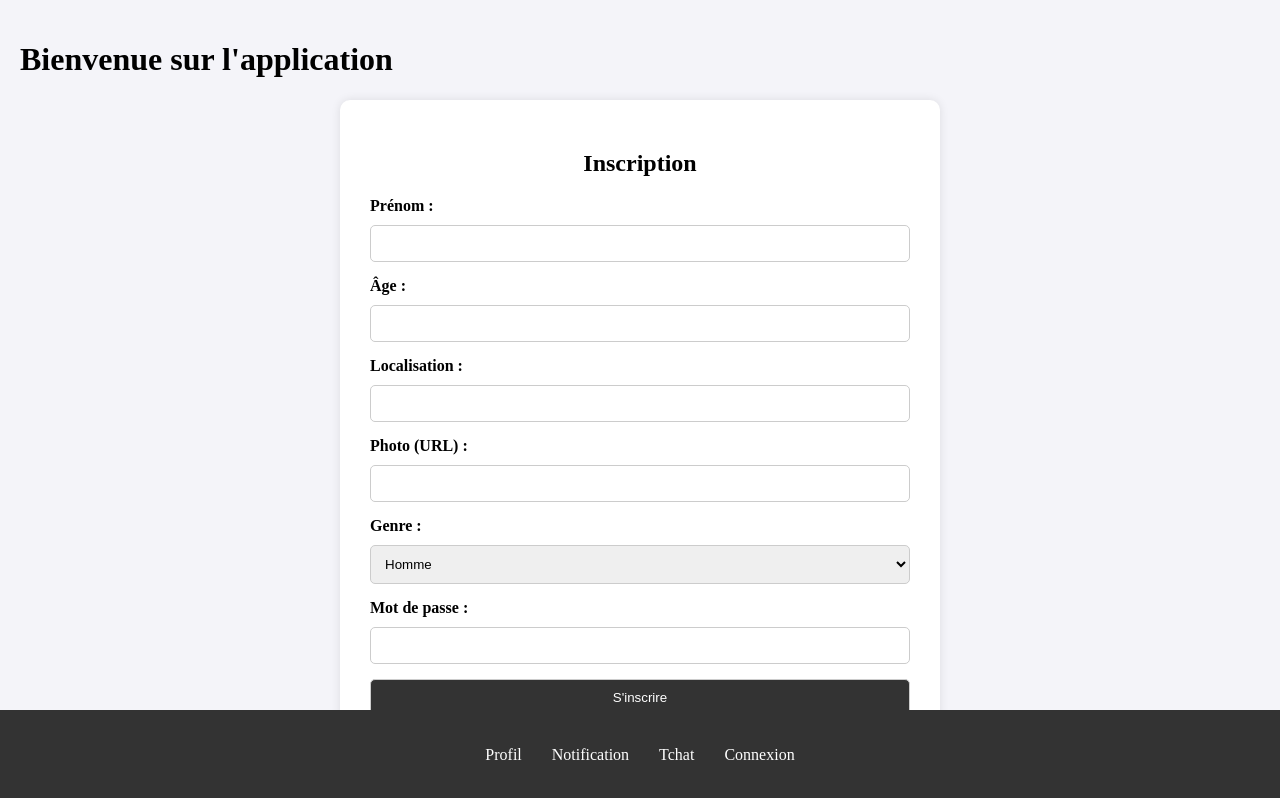
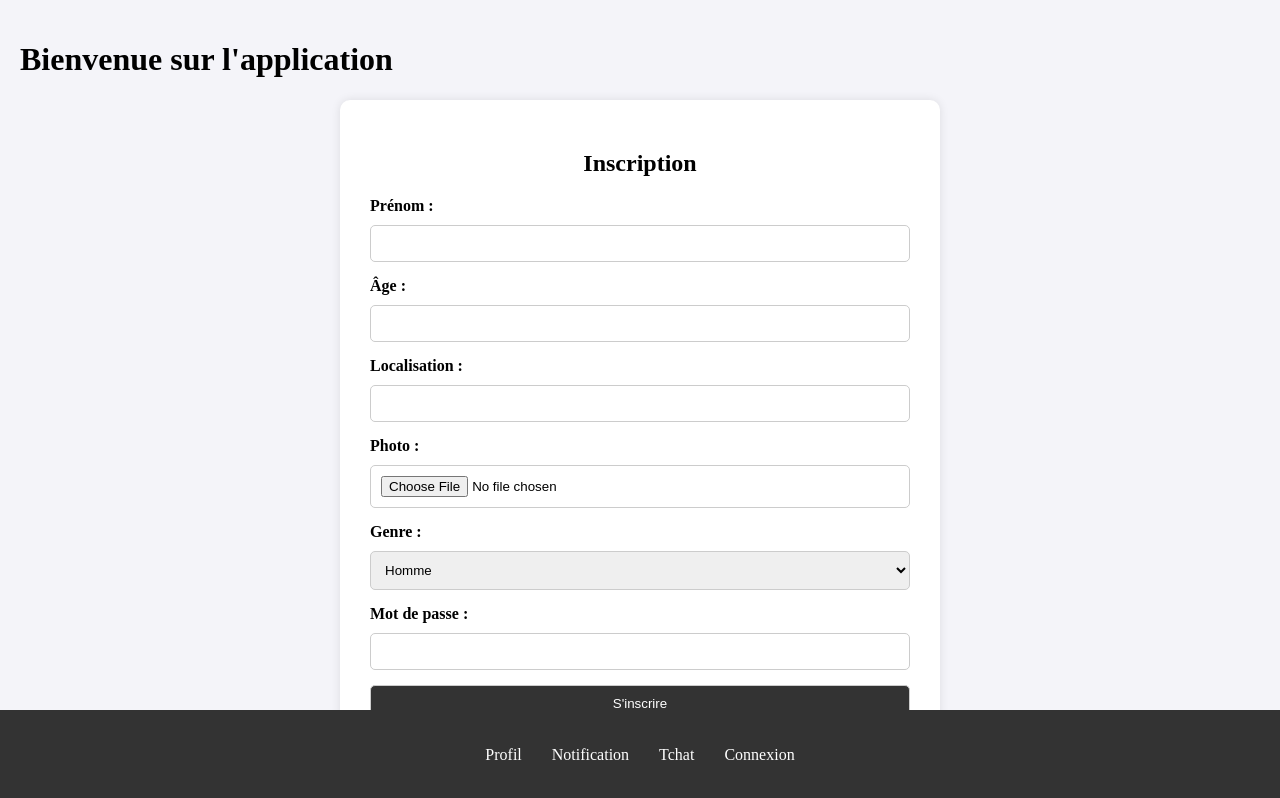
Before and after one commit to DevsAreAlsoHumans/Lovidate, a React (Vite) app in the folder front/: page /inscription in a window 1280 px wide. Built offline with nearby package versions, Linux system fonts and the light colour scheme.

Commit message:
update photo

```diff
--- a/front/src/components/inscription.jsx
+++ b/front/src/components/inscription.jsx
@@ -2,53 +2,30 @@ import React, { useState } from 'react';
 import '../style/inscription.css';
 
 const Inscription = () => {
-    // Déclaration des états pour chaque champ du formulaire
     const [prenom, setPrenom] = useState('');
     const [age, setAge] = useState('');
     const [localisation, setLocalisation] = useState('');
-    const [photo, setPhoto] = useState('');
+    const [photo, setPhoto] = useState(null);
     const [password, setPassword] = useState('');
     const [genre, setGenre] = useState('');
     const [message, setMessage] = useState('');
 
-    // Gestion de la soumission du formulaire
+    const handleFileChange = (e) => {
+        const file = e.target.files[0];
+        if (file) {
+            const fileReader = new FileReader();
+            fileReader.onloadend = () => {
+                setPhoto(fileReader.result);
+            };
+            fileReader.readAsDataURL(file);
+        }
+    };
+
     const handleSubmit = async (e) => {
         e.preventDefault();
-
-        // Vérification des champs obligatoires
         if (!prenom || !age || !password || !localisation || !genre) {
             setMessage('Tous les champs sont requis');
             return;
-        }
-
-        const data = {
-            prenom,
-            age,
-            localisation,
-            photo,
-            password,
-            genre,
-        };
-
-        // Envoi des données au serveur avec fetch
-        try {
-            const response = await fetch('inscription.php', {
-                method: 'POST',
-                headers: {
-                    'Content-Type': 'application/json',
-                },
-                body: JSON.stringify(data),
-            });
-
-            const result = await response.json();
-
-            if (result.success) {
-                setMessage('Inscription réussie !');
-            } else {
-                setMessage(result.message || 'Erreur lors de l\'inscription.');
-            }
-        } catch (error) {
-            setMessage('Erreur de connexion au serveur.');
         }
     };
 
@@ -57,58 +34,30 @@ const Inscription = () => {
             <h2>Inscription</h2>
             <form onSubmit={handleSubmit}>
                 <label htmlFor="prenom">Prénom :</label>
-                <input
-                    type="text"
-                    id="prenom"
-                    value={prenom}
-                    onChange={(e) => setPrenom(e.target.value)}
-                    required
-                />
+                <input type="text" id="prenom" value={prenom} onChange={(e) => setPrenom(e.target.value)} required/>
 
                 <label htmlFor="age">Âge :</label>
-                <input
-                    type="number"
-                    id="age"
-                    value={age}
-                    onChange={(e) => setAge(e.target.value)}
-                    required
-                />
+                <input type="number" id="age" value={age} onChange={(e) => setAge(e.target.value)} required/>
 
                 <label htmlFor="localisation">Localisation :</label>
-                <input
-                    type="text"
-                    id="localisation"
-                    value={localisation}
-                    onChange={(e) => setLocalisation(e.target.value)}
-                />
+                <input type="text" id="localisation" value={localisation} onChange={(e) => setLocalisation(e.target.value)}/>
 
-                <label htmlFor="photo">Photo (URL) :</label>
-                <input
-                    type="text"
-                    id="photo"
-                    value={photo}
-                    onChange={(e) => setPhoto(e.target.value)}
-                />
+                <label htmlFor="photo">Photo :</label>
+                <div className="photo-container">
+                    <input type="file" id="photo" onChange={handleFileChange} accept="image/*"/>
+                    {photo && (<div className="image-preview"><img src={photo} alt="Aperçu de la photo"/></div>)}
+                </div>
+
 
                 <label htmlFor="genre">Genre :</label>
-                <select
-                    id="genre"
-                    value={genre}
-                    onChange={(e) => setGenre(e.target.value)}
-                    required
-                >
+                <select id="genre" value={genre} onChange={(e) => setGenre(e.target.value)} required>
                     <option value="homme">Homme</option>
                     <option value="femme">Femme</option>
                     <option value="autre">Autre</option>
                 </select>
+
                 <label htmlFor="password">Mot de passe :</label>
-                <input
-                    type="password"
-                    id="password"
-                    value={password}
-                    onChange={(e) => setPassword(e.target.value)}
-                    required
-                />
+                <input type="password" id="password" value={password} onChange={(e) => setPassword(e.target.value)} required/>
 
                 <button type="submit">S'inscrire</button>
             </form>
@@ -117,5 +66,4 @@ const Inscription = () => {
         </div>
     );
 };
-
 export default Inscription;
```
